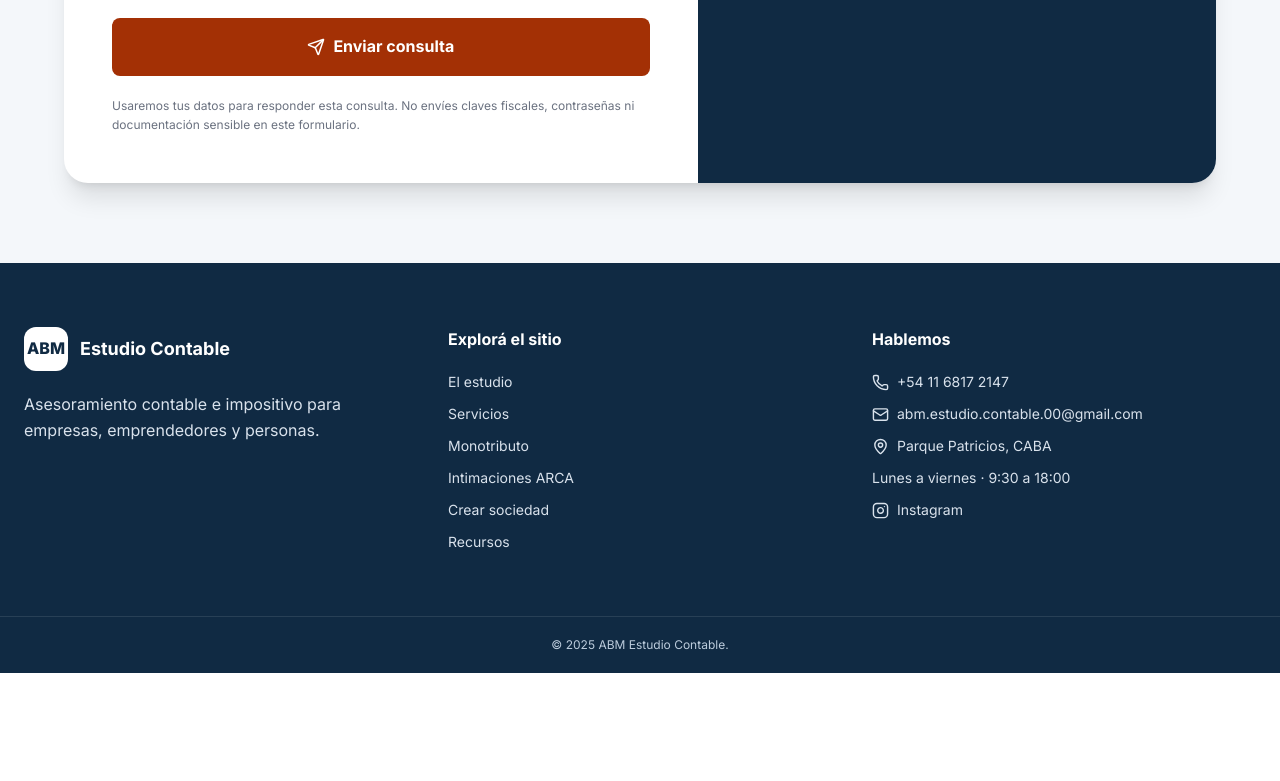
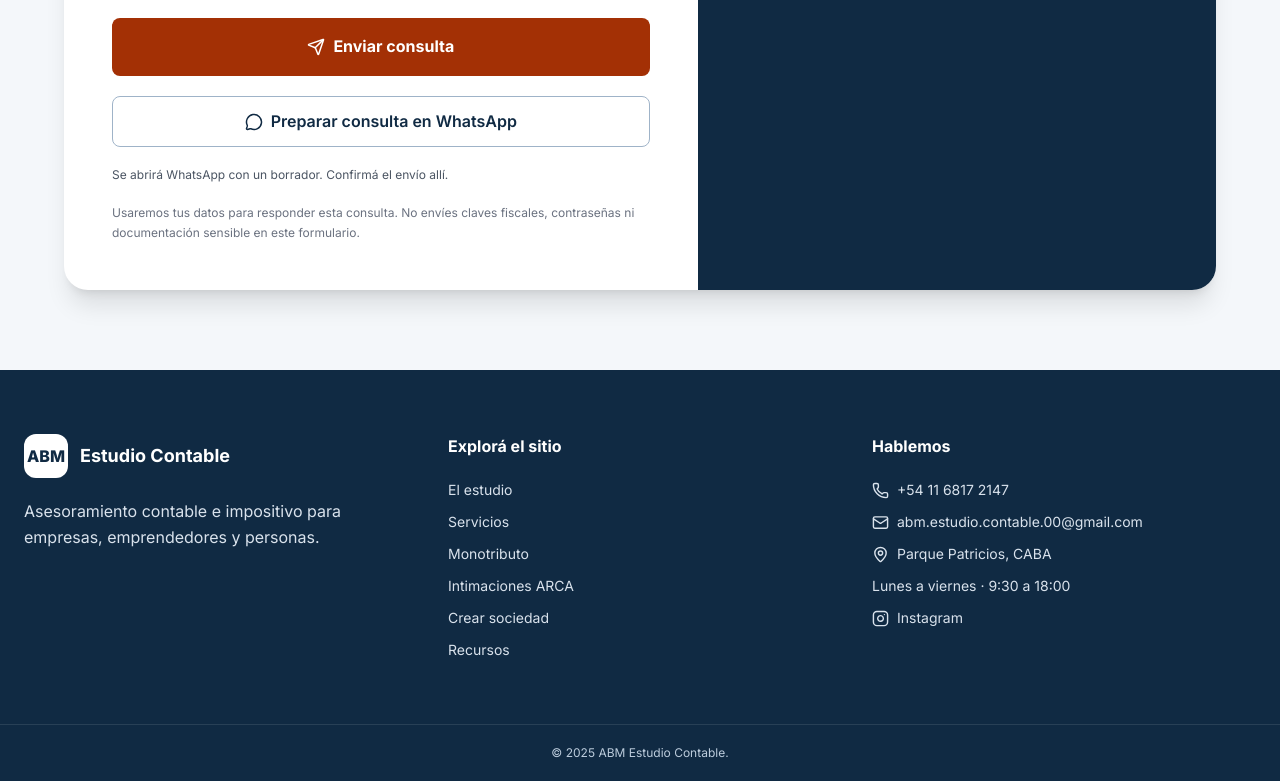
Before and after one commit to gabrieladia1979/estudioContableABM, a React (Vite) app: page /contacto in a window 1280 px wide. Shown: the part 1247-2028 px from the top of the page. Before the commit the page ends 1920 px from the top, so only its background shows below. Built offline with nearby package versions, Linux system fonts and the light colour scheme; no server answers.

Commit message:
Offer direct structured WhatsApp intake

```diff
--- a/src/components/sections/ContactForm.jsx
+++ b/src/components/sections/ContactForm.jsx
@@ -21,9 +21,7 @@ const ContactForm = () => {
     if (source) setMarketingSource(source.slice(0, 80));
   }, [search]);
 
-  const handleSubmit = async event => {
-    event.preventDefault();
-    const data = new FormData(formRef.current);
+  const prepareAlternatives = data => {
     const fields = [
       ['Nombre', 'from_name'], ['Correo', 'from_email'], ['Teléfono', 'phone'],
       ['Tema', 'topic'], ['Situación', 'situation'], ['Vencimiento cercano', 'deadline'], ['Fecha del aviso', 'deadline_date'],
@@ -33,10 +31,23 @@ const ContactForm = () => {
       const value = String(data.get(key) || '').trim();
       return value ? `${label}: ${value}` : null;
     }).filter(Boolean).join('\n');
-    setFallback({
+    return {
       whatsapp: whatsappLink(`Hola, quisiera hacer esta consulta a ABM Estudio Contable:\n\n${message}`),
       email: `mailto:${email}?subject=${encodeURIComponent(`Consulta ABM: ${data.get('topic') || 'General'}`)}&body=${encodeURIComponent(message)}`,
-    });
+    };
+  };
+
+  const handleWhatsApp = () => {
+    if (!formRef.current.reportValidity()) return;
+    const links = prepareAlternatives(new FormData(formRef.current));
+    trackEvent('contact_click', { contact_method: 'whatsapp', page_path: window.location.pathname });
+    window.open(links.whatsapp, '_blank', 'noopener,noreferrer');
+  };
+
+  const handleSubmit = async event => {
+    event.preventDefault();
+    const data = new FormData(formRef.current);
+    setFallback(prepareAlternatives(data));
 
     if (['localhost', '127.0.0.1'].includes(window.location.hostname)) {
       setFeedback({ type: 'error', text: 'El registro automático se prueba en la web publicada. Podés enviar esta consulta por WhatsApp o correo.' });
@@ -87,6 +98,8 @@ const ContactForm = () => {
               {topic === 'Intimación o requerimiento de ARCA' && <label className="grid gap-2 text-sm font-semibold text-primary-900">Fecha indicada en el aviso (si figura)<input name="deadline_date" type="date" className="rounded-lg border border-primary-200 bg-white px-4 py-3 font-normal outline-none focus:border-accent-500 focus:ring-2 focus:ring-accent-100" /></label>}
               <label className="grid gap-2 text-sm font-semibold text-primary-900">Tu mensaje<textarea name="message" required minLength={10} maxLength={2000} rows={5} className="resize-y rounded-lg border border-primary-200 bg-white px-4 py-3 font-normal leading-relaxed outline-none transition placeholder:text-gray-400 focus:border-accent-500 focus:ring-2 focus:ring-accent-100" placeholder={topic === 'Intimación o requerimiento de ARCA' ? 'Indicá qué tipo de aviso recibiste y qué te piden, sin copiar datos sensibles' : topic === 'Monotributo' ? 'Contanos qué actividad realizás o pensás iniciar y qué necesitás resolver' : 'Contanos brevemente tu actividad y qué necesitás resolver'} /></label>
               <button type="submit" disabled={sending} className="inline-flex items-center justify-center gap-2 rounded-lg bg-accent-500 px-6 py-4 font-bold text-white transition hover:bg-accent-600 disabled:cursor-not-allowed disabled:bg-gray-400">{sending ? 'Enviando…' : <><Send size={18} /> Enviar consulta</>}</button>
+              <button type="button" onClick={handleWhatsApp} className="inline-flex items-center justify-center gap-2 rounded-lg border border-primary-300 bg-white px-6 py-3 font-semibold text-primary-900 transition hover:bg-primary-50"><MessageCircle size={18} /> Preparar consulta en WhatsApp</button>
+              <p className="text-xs text-gray-600">Se abrirá WhatsApp con un borrador. Confirmá el envío allí.</p>
               <p className="text-xs leading-relaxed text-gray-500">Usaremos tus datos para responder esta consulta. No envíes claves fiscales, contraseñas ni documentación sensible en este formulario.</p>
               {feedback.text && <p role="status" aria-live="polite" className={`flex items-start gap-2 rounded-lg p-4 text-sm leading-relaxed ${feedback.type === 'success' ? 'bg-green-50 text-green-900' : 'bg-red-50 text-red-800'}`}>{feedback.type === 'success' && <CheckCircle2 size={18} className="mt-0.5 shrink-0" />}{feedback.text}</p>}
               {feedback.type === 'error' && fallback && <div className="flex flex-wrap gap-3"><a href={fallback.whatsapp} target="_blank" rel="noopener noreferrer" className="rounded-lg bg-primary-900 px-4 py-3 text-sm font-bold text-white">Continuar por WhatsApp</a><a href={fallback.email} className="rounded-lg border border-primary-300 px-4 py-3 text-sm font-bold text-primary-900">Preparar correo</a></div>}
```
